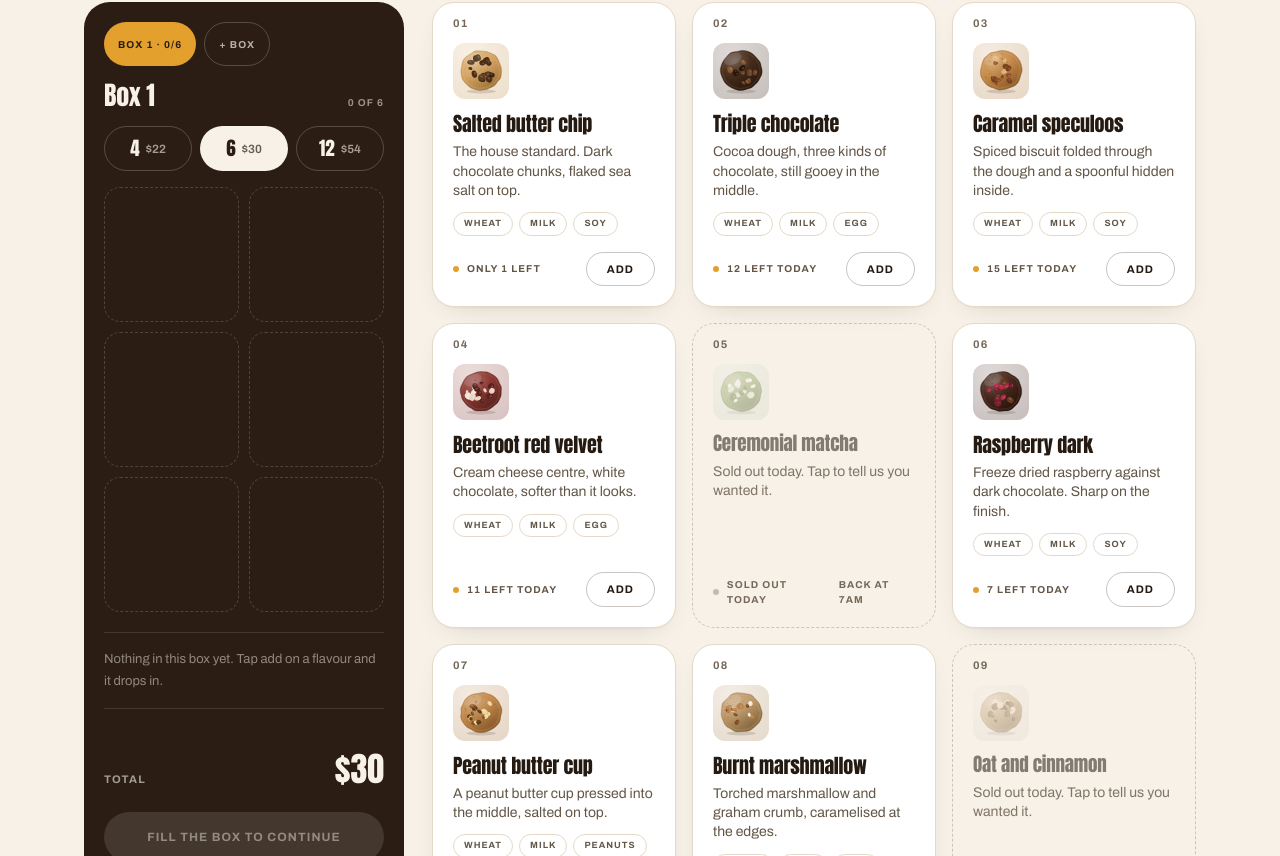
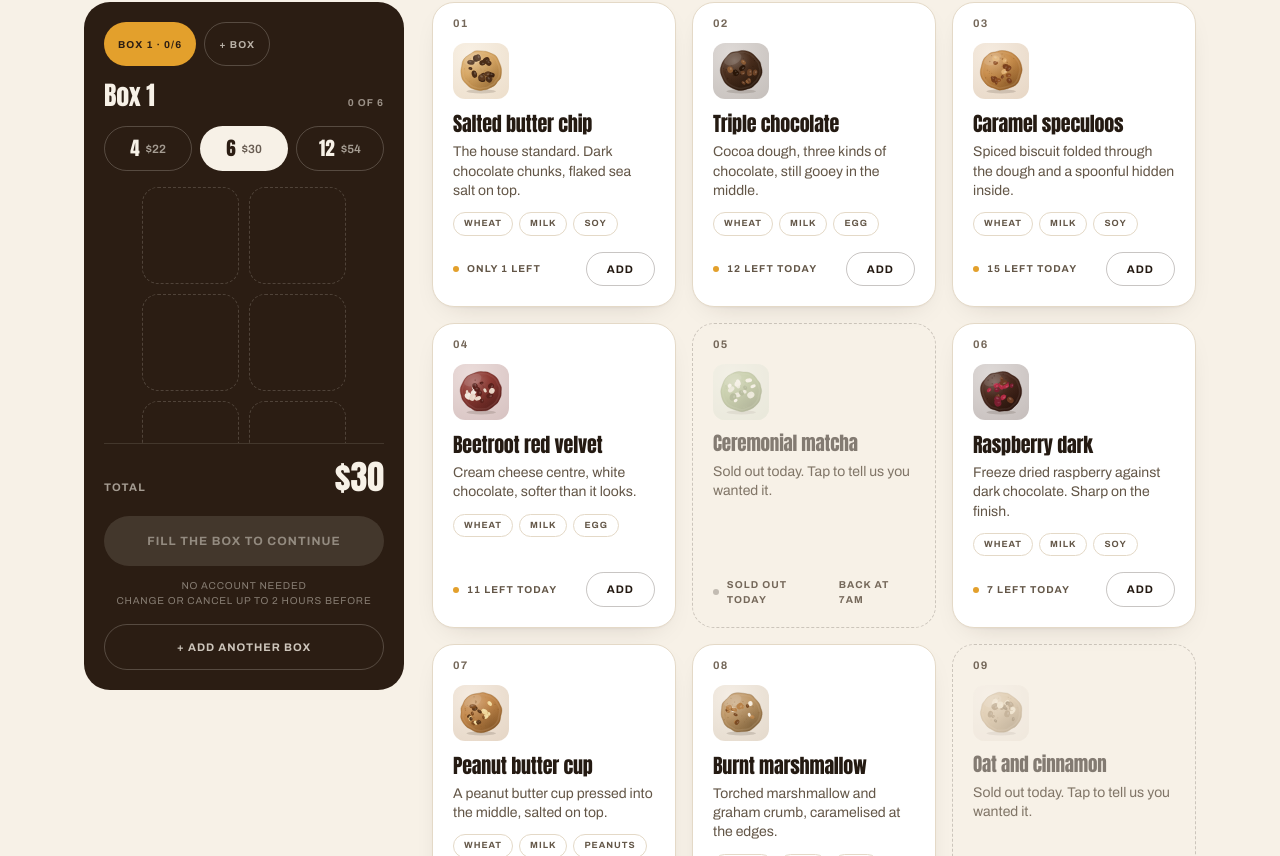
Before and after one commit to munna-68/bake-house, a React (Vite) app: page / in a window 1280 px wide. Shown: the part 1284-2140 px from the top of the page. Built offline with nearby package versions, Linux system fonts and the light colour scheme.

Commit message:
feat: improve layout and scrolling behavior in Batch and BoxBuilder components; enhance responsiveness and accessibility

```diff
--- a/src/components/Batch.tsx
+++ b/src/components/Batch.tsx
@@ -22,7 +22,12 @@ export function BatchGrid() {
       </div>
 
       <div className="mt-7 grid gap-5 lg:grid-cols-[minmax(0,320px)_minmax(0,1fr)] lg:items-start lg:gap-7">
-        <div className="hidden lg:sticky lg:top-[92px] lg:block">
+        {/* The panel is taller than a laptop viewport, and `sticky` would pin its
+            bottom — including the checkout CTA — permanently below the fold. Cap
+            the height and let the panel's own body scroll, with the total and the
+            CTA pinned to the bottom, so the primary action is reachable at any
+            window size. `flex` + `max-h` makes the child stretch to the cap. */}
+        <div className="hidden lg:sticky lg:top-[92px] lg:flex lg:max-h-[calc(100dvh-112px)]">
           <BoxBuilderPanel />
         </div>
 
--- a/src/components/BoxBuilder.tsx
+++ b/src/components/BoxBuilder.tsx
@@ -28,9 +28,10 @@ function SlotGrid({ box }: { box: Box }) {
     for (let i = 0; i < n; i++) filled.push(f.id)
   }
   const cols = box.size === 12 ? 'grid-cols-3' : 'grid-cols-2'
+  const width = box.size === 12 ? 'max-w-[240px]' : 'max-w-[204px]'
 
   return (
-    <ul className={`grid ${cols} gap-2.5`} aria-hidden="true">
+    <ul className={`mx-auto grid w-full ${cols} ${width} gap-2.5`} aria-hidden="true">
       {Array.from({ length: box.size }).map((_, i) => {
         const flavourId = filled[i]
         const flavour = flavourId ? flavours.find((f) => f.id === flavourId) : undefined
@@ -154,7 +155,9 @@ export function BoxBuilderPanel() {
   const others = boxes.filter((b) => b.id !== activeBox.id)
 
   return (
-    <div className="rounded-[26px] bg-cocoa p-5 text-cream">
+    <div className="flex w-full min-h-0 flex-col rounded-[26px] bg-cocoa p-5 text-cream">
+      {/* Scrollable: everything the customer edits. */}
+      <div className="min-h-0 flex-1 lg:overflow-y-auto lg:overscroll-contain">
         <BoxTabs />
 
         <div className="mt-4 flex items-baseline justify-between gap-3">
@@ -195,24 +198,29 @@ export function BoxBuilderPanel() {
             </ul>
           )}
 
-        <div className="mt-4 flex items-baseline justify-between gap-3 border-t border-cream/12 pt-3">
+          <div className="mt-4 flex items-baseline justify-between gap-3">
             <span className="text-[13px] text-cream/60">
               {items.length > 0 ? `Box of ${activeBox.size}` : '\u00a0'}
             </span>
-          <span className="text-[13px] text-cream/60">{items.length > 0 ? money(BOX_PRICES[activeBox.size]) : ''}</span>
+            <span className="text-[13px] text-cream/60">
+              {items.length > 0 ? money(BOX_PRICES[activeBox.size]) : ''}
+            </span>
+          </div>
+        </div>
       </div>
 
-        <div className="mt-3 flex items-baseline justify-between gap-3">
+      {/* Pinned: the total and the primary action, always on screen. */}
+      <div className="shrink-0 border-t border-cream/12 pt-4">
+        <div className="flex items-baseline justify-between gap-3">
           <span className="label-caps text-[11px] text-cream/60">Total</span>
           <span className="font-display text-[34px] leading-none text-cream">{money(orderTotal)}</span>
         </div>
-      </div>
 
-      <div className="mt-5">
+        <div className="mt-4">
           <CtaButton />
         </div>
 
-      <p className="mt-3 text-center text-[10px] tracking-[0.08em] text-cream/40 uppercase">
+        <p className="mt-3 text-center text-[10px] tracking-[0.08em] text-cream/45 uppercase">
           No account needed
           <br />
           Change or cancel up to 2 hours before
@@ -231,11 +239,12 @@ export function BoxBuilderPanel() {
           <button
             type="button"
             onClick={() => removeBox(activeBox.id)}
-          className="mt-2 w-full text-center text-[11px] text-cream/40 underline underline-offset-4 hover:text-cream/70"
+            className="mt-2 w-full text-center text-[11px] text-cream/45 underline underline-offset-4 hover:text-cream/70"
           >
             Remove box {index + 1}
           </button>
         ) : null}
+      </div>
     </div>
   )
 }
```
Lines whose indentation alone changed are shown as unchanged.
